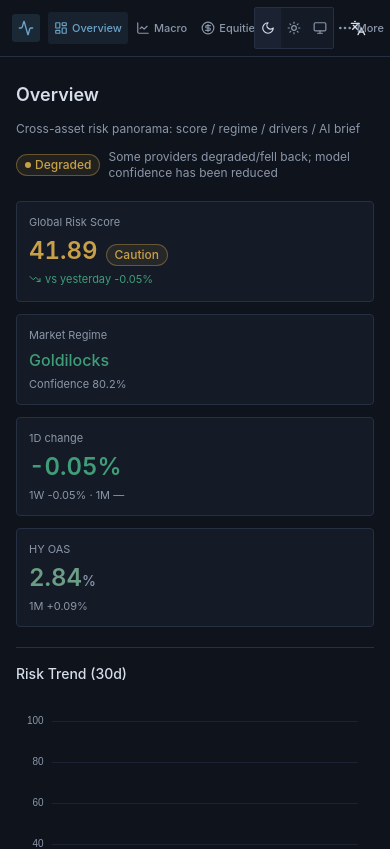
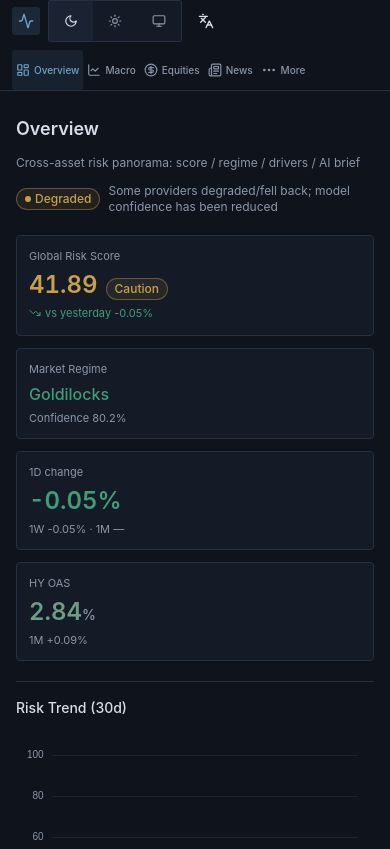
Before and after one commit to kaiqiangh/market-risk-dashboard, a React (Vite) app: page /#/en/overview in a window 390 px wide. Shown: the top 849 px of the page. Built offline with nearby package versions, Linux system fonts and the light colour scheme.

Commit message:
fix(ui): harden mobile navigation

```diff
--- a/src/components/layout/Navbar.tsx
+++ b/src/components/layout/Navbar.tsx
@@ -1,6 +1,6 @@
-import { Link, NavLink, useParams } from "react-router-dom";
+import { Link, NavLink, useLocation, useParams } from "react-router-dom";
 import { useTranslation } from "react-i18next";
-import type { ComponentType } from "react";
+import { useEffect, useRef, useState, type ComponentType } from "react";
 import {
   Activity,
   BarChart3,
@@ -35,12 +35,37 @@ const PAGE_ICONS: Record<PageKey, ComponentType<{ className?: string }>> = {
 export function Navbar() {
   const { t } = useTranslation("common");
   const { lang } = useParams<{ lang?: string }>();
+  const location = useLocation();
   const segment = lang === "en" ? "en" : "zh";
   const directPages = new Set<PageKey>(["overview", "macro", "equities", "news"]);
+  const morePages = PAGE_KEYS.filter((page) => !directPages.has(page));
+  const moreActive = morePages.some((page) => location.pathname.endsWith(`/${page}`));
+  const [moreOpen, setMoreOpen] = useState(false);
+  const moreRef = useRef<HTMLDivElement>(null);
+
+  useEffect(() => {
+    setMoreOpen(false);
+  }, [location.pathname]);
+
+  useEffect(() => {
+    if (!moreOpen) return;
+    const closeOnOutside = (event: MouseEvent) => {
+      if (!moreRef.current?.contains(event.target as Node)) setMoreOpen(false);
+    };
+    const closeOnEscape = (event: KeyboardEvent) => {
+      if (event.key === "Escape") setMoreOpen(false);
+    };
+    document.addEventListener("mousedown", closeOnOutside);
+    document.addEventListener("keydown", closeOnEscape);
+    return () => {
+      document.removeEventListener("mousedown", closeOnOutside);
+      document.removeEventListener("keydown", closeOnEscape);
+    };
+  }, [moreOpen]);
 
   return (
     <header className="sticky top-0 z-40 border-b border-hairline bg-background">
-      <div className="mx-auto flex h-14 max-w-[1440px] items-center gap-2 px-3 sm:gap-3 sm:px-4">
+      <div className="mx-auto flex min-h-14 max-w-[1440px] flex-wrap items-center gap-2 px-3 sm:h-14 sm:flex-nowrap sm:gap-3 sm:px-4">
         <Link to={`/${segment}/overview`} className="flex shrink-0 items-center gap-2" data-testid="brand">
           <span className="flex h-7 w-7 items-center justify-center rounded-md bg-primary/15 text-primary" aria-hidden>
             <Activity className="h-4 w-4" />
@@ -48,14 +73,14 @@ export function Navbar() {
           <span className="hidden text-sm font-semibold sm:inline">{t("app.nameShort")}</span>
         </Link>
 
-        <nav className="flex min-w-0 flex-1 items-center gap-0.5 sm:gap-1" aria-label={t("nav.aria")}>
+        <nav className="order-last flex basis-full items-center gap-0 sm:order-none sm:min-w-0 sm:flex-1 sm:basis-auto sm:gap-1" aria-label={t("nav.aria")}>
           {PAGE_KEYS.map((page) => (
             <NavLink
               key={page}
               to={`/${segment}/${page}`}
               className={({ isActive }) =>
                 cn(
-                  "flex shrink-0 items-center gap-1 rounded-md px-1.5 py-2 text-[11px] font-medium transition-colors sm:gap-1.5 sm:px-2.5 sm:py-1.5 sm:text-xs",
+                  "flex min-h-10 shrink-0 items-center gap-1 rounded-md px-1 py-2 text-[10px] font-medium transition-colors sm:min-h-0 sm:gap-1.5 sm:px-2.5 sm:py-1.5 sm:text-xs",
                   !directPages.has(page) && "hidden sm:flex",
                   isActive
                     ? "bg-primary/10 text-primary"
@@ -70,13 +95,24 @@ export function Navbar() {
               <span>{t(`nav.${page}`)}</span>
             </NavLink>
           ))}
-          <details className="relative sm:hidden">
-            <summary className="flex min-h-10 cursor-pointer list-none items-center gap-1 rounded-md px-1.5 py-2 text-[11px] font-medium text-muted-foreground hover:bg-accent hover:text-foreground [&::-webkit-details-marker]:hidden">
+          <div ref={moreRef} className="relative sm:hidden">
+            <button
+              type="button"
+              className={cn(
+                "flex min-h-10 items-center gap-1 rounded-md px-1 py-2 text-[10px] font-medium text-muted-foreground hover:bg-accent hover:text-foreground",
+                moreActive && "bg-primary/10 text-primary",
+              )}
+              aria-expanded={moreOpen}
+              aria-haspopup="menu"
+              aria-current={moreActive ? "page" : undefined}
+              aria-label={moreActive ? `${t("nav.more")} (${t("nav.current")})` : t("nav.more")}
+              onClick={() => setMoreOpen((open) => !open)}
+            >
               <MoreHorizontal className="h-4 w-4" aria-hidden />
               <span>{t("nav.more")}</span>
-            </summary>
-            <div className="absolute left-0 top-full z-50 mt-1 min-w-40 rounded-md border border-border bg-popover p-1 shadow-lg">
-              {PAGE_KEYS.filter((page) => !directPages.has(page)).map((page) => {
+            </button>
+            {moreOpen ? <div className="absolute left-0 top-full z-50 mt-1 min-w-40 rounded-md border border-border bg-popover p-1 shadow-lg" role="menu">
+              {morePages.map((page) => {
                 const Icon = PAGE_ICONS[page];
                 return (
                   <NavLink
@@ -88,6 +124,8 @@ export function Navbar() {
                         isActive ? "bg-primary/10 text-primary" : "text-muted-foreground hover:bg-accent hover:text-foreground",
                       )
                     }
+                    role="menuitem"
+                    onClick={() => setMoreOpen(false)}
                   >
                     <Icon className="h-3.5 w-3.5" aria-hidden />
                     <span>{t(`nav.${page}`)}</span>
@@ -95,7 +133,8 @@ export function Navbar() {
                 );
               })}
             </div>
-          </details>
+            : null}
+          </div>
         </nav>
 
         <div className="flex shrink-0 items-center gap-1">
--- a/src/components/layout/ThemeToggle.tsx
+++ b/src/components/layout/ThemeToggle.tsx
@@ -36,7 +36,7 @@ export function ThemeToggle() {
             title={t(key)}
             onClick={() => setPreference(value)}
             className={cn(
-              "inline-flex min-h-10 items-center gap-1 px-1.5 text-xs transition-colors duration-150 sm:h-7 sm:min-h-0 sm:px-2",
+              "inline-flex min-h-10 min-w-11 items-center justify-center gap-1 px-1.5 text-xs transition-colors duration-150 sm:h-7 sm:min-h-0 sm:min-w-0 sm:justify-start sm:px-2",
               active
                 ? "bg-surface-2 text-foreground"
                 : "text-muted-foreground hover:text-foreground",
--- a/src/i18n/locales/en/common.json
+++ b/src/i18n/locales/en/common.json
@@ -14,7 +14,8 @@
     "calendar": "Calendar",
     "risklab": "Risk Lab",
     "status": "Status",
-    "more": "More"
+    "more": "More",
+    "current": "current"
   },
   "status": {
     "fresh": "Fresh",
--- a/src/i18n/locales/zh-CN/common.json
+++ b/src/i18n/locales/zh-CN/common.json
@@ -14,7 +14,8 @@
     "calendar": "日历",
     "risklab": "风险实验室",
     "status": "系统状态",
-    "more": "更多"
+    "more": "更多",
+    "current": "当前"
   },
   "status": {
     "fresh": "正常",
```
Also changed, not shown: 1 other file (tests, documents, lock files or other folders).
